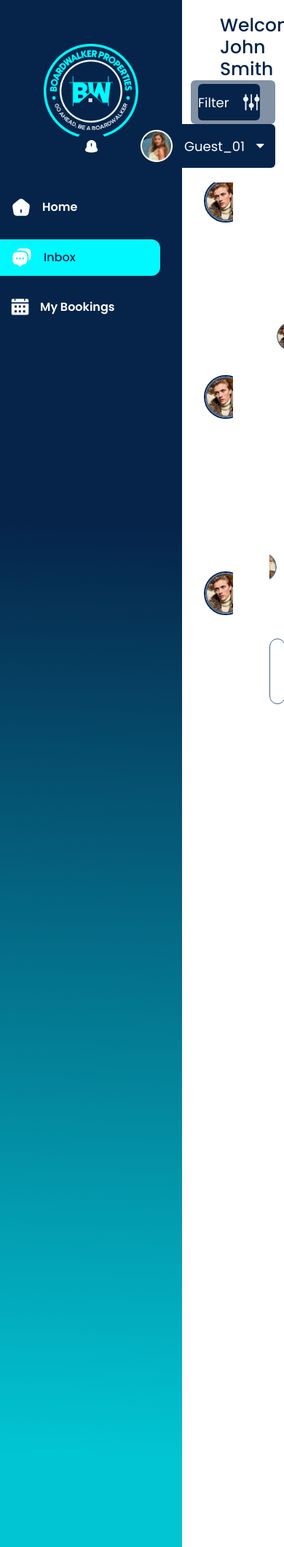
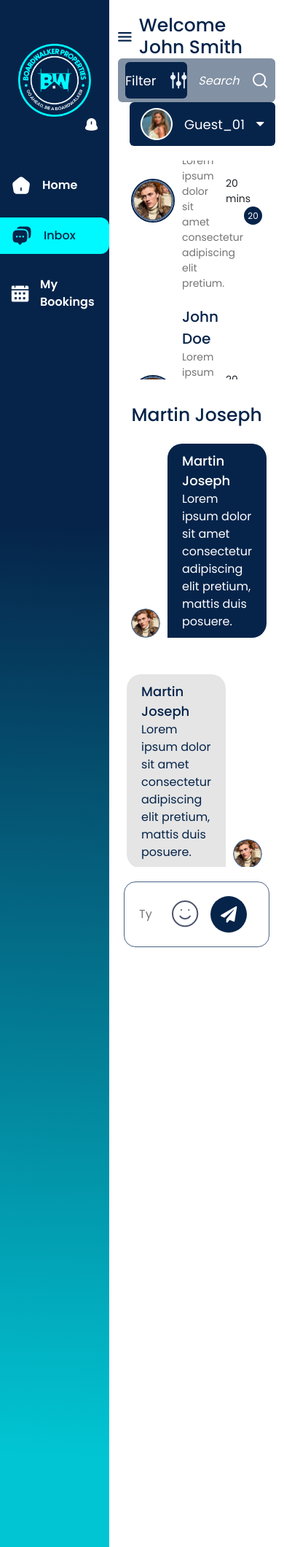
Before and after one commit to abdulazeem23/boardwalker, a PHP site: page /inbox.php in a window 390 px wide; the page is wider, and only the part inside the window is pictured. Shown: that part at 73% size. Run offline with PHP 8.4, Linux system fonts and the light colour scheme; some libraries are stand-ins or nearby versions.

Commit message:
responsive added

```diff
--- a/assets/css/responsive.css
+++ b/assets/css/responsive.css
@@ -1,281 +1,104 @@
 @media only screen and (max-width:1750px){}
-@media only screen and (max-width:1600px){}
-@media only screen and (max-width:1540px){
-	.absImg1 {
-		max-width: 580px;
+@media only screen and (max-width:1600px){
+	.properties_box_wrappper {
+		column-count: unset;
+		display: flex;
+		flex-wrap: wrap;
+		gap: 10px;
 	}
-	.headingMain {
-		font-size: 40px;
+	.properties_box {
+		max-width: 280px;
 	}
-	.descMain {
-		font-size: 16px;
+	.myAcc-wrapper {
+		width: 100%;
 	}
 }
-@media only screen and (max-width:1440px){}
-@media only screen and (max-width:1366px){}
-@media only screen and (max-width:1280px){}
-@media only screen and (max-width:1024px){
-	.index-banner {
-		min-height: 640px;
-		padding-top: 285px;
+@media only screen and (max-width:1440px){
+	.properties_box {
+		max-width: 260px;
 	}
-	.index-banner.banner-17 {
-		padding-top: 355px;
+	.serach_filter{
+		max-width: 450px;
 	}
-	.absImg1 {
-		max-width: 480px;
+	.chatLeft{
+		max-width: 400px;
 	}
-	.heading {
-		font-size: 25px;
+	.chatRight {
+		width: calc(100% - 400px);
 	}
-	.desc {
-		font-size: 14.5px;
+}
+@media only screen and (max-width:1280px){
+	.header_left {
+		max-width: 200px !important;
 	}
-	.providerCard img {
-		max-width: 175px;
+	.header_right {
+		width: calc(100% - 200px) !important;
 	}
-	.providerCard .textBox {
-		max-width: 235px;
+	.rightContent_wrapper {
+		width: calc(100% - 200px) !important;
 	}
-	.providerCard .heading {
-		font-size: 22.5px;
+}
+@media only screen and (max-width:1200px){
+	.header_left {
+		max-width: 150px !important;
 	}
-	/* ======= Setting page responsive  ======== */
-	.setting_section_right{
+	.header_right {
+		width: calc(100% - 150px) !important;
+	}
+	.rightContent_wrapper {
+		width: calc(100% - 150px) !important;
+	}
+	.left_menu_logo a img {
+		max-width: 100px !important;
+	}
+	.addProperty_wrapper {
+		max-width: 700px;
+		padding: 10px 20px;
+	}
+	.bookingDetail_section .nav-pills .nav-link {
+		font-size: 16px;
+		padding: 0 10px;
+	}
+	.payment_options {
+		flex-wrap: wrap;
+	}
+	.inbox-content {
+		gap: 30px;
+	}
+	.chatLeft {
+		max-width: 370px;
+	}
+	.chatRight {
+		width: calc(100% - 370px);
+	}
+	.chatLeft .ownerImg {
+		max-width: 60px;
+	}
+	.chatLeft .owner_desc {
+		width: calc(100% - 130px);
+	}
+	.chat-time-msg {
+		max-width: 70px;
+	}
+	.menu_links .one{
+		margin-right: 0;
+	}
+}
+@media screen and (max-width: 1024px){
+	.property_Owner_section{
+		margin: 0 auto;
+	}
+}
+@media screen and (max-width:991px){
+	.inbox-content {
+		flex-direction: column;
+	}
+	.chatLeft {
+		max-width: 500px;
+		margin: 0 auto;
+		height: 400px;
+	}
+	.chatRight {
 		width: 100%;
 	}
-	/*  */
-	/* ============ Chat Screen responsive ============= */
-	.chat_screen_left {
-		max-width: 350px;
-	}
-	.chat_screen_right {
-		width: calc(100% - 350px);
-	}
 }
-@media only screen and (max-width:991px){}
-@media only screen and (max-width: 910px){
-	/*===== Setting page responsive =====*/
-	.setting_section_wrapper{
-		flex-direction: column;
-	}
-	/*  */
-	/* ==== Chat Screen responsive ===== */
-	.chat_screen_left {
-		max-width: 300px;
-	}
-	.chat_screen_right {
-		width: calc(100% - 300px);
-	}
-	.profile_photo {
-		width: 100%;
-		max-width: 70px;
-	}
-	/*  */
-}
-@media only screen and (max-width:767px){
-	.absImg1 {
-		opacity: 0.2;
-	}
-	.genPadding {
-		padding: 80px 0px;
-	}
-	.providerCard {
-		height: auto;
-		flex-direction: column;
-	}
-	.providerCard .textBox {
-		max-width: 235px;
-		padding: 10px 0px;
-	}
-	.genCard1.type2 .imgBox img {
-		max-width: 100%;
-		height: auto;
-	}
-	.genCard1.type2 {
-		max-width: 280px;
-		margin: 15px auto;
-	}
-	.footerCol {
-		max-width: 165px;
-	}
-	.fTitle {
-		font-size: 18px;
-	}
-	.headingMain {
-		font-size: 30px;
-	}
-	.searchFilter {
-		align-items: flex-start;
-		flex-direction: column;
-		padding: 20px!important;
-	}
-	.fGroup {
-		border-left: 0;
-		border-right: 0;
-		padding: 0!important;
-		margin-bottom: 5px;
-	}
-	.searcBtn {
-		width: 100%;
-		height: 55px;
-		position: unset;
-		border-radius: 5px;
-		margin-top: 15px;
-	}
-	.index-banner,
-	.index-banner.banner-17 {
-		padding-top: 200px;
-	}
-	header {
-		padding: 10px 0px;
-	}
-	.logImgbox {
-		max-width: 60px;
-	}
-	.about-sec-2 .textBox .heading {
-		font-size: 35px;
-	}
-	.cityCard .heading {
-		font-size: 16px;
-	}
-	.cityCard .desc {
-		font-size: 14px;
-	}
-	.about-sec-1 .infoBox, .career-sec-1 .infoBox {
-		padding-left: 0;
-		padding: 20px 0px;
-	}
-	.navItem {
-		font-size: 14px;
-	}
-	.navigation {
-		padding: 10px 10px;
-		top: 60px;
-	}
-	.orderDetail1 {
-		padding-top: 30px;
-	}
-	.pricing {
-		font-size: 20px;
-	}
-	.cartCard .textBox .title, .cartCard .textBox .info {
-		font-size: 16px;
-	}
-	.cartCard .textBox {
-		padding: 35px 20px;
-		flex-direction: column;
-		align-items: flex-start;
-	}
-	.cartCard .imgBox {
-		max-width: 310px;
-		border-right: 0;
-	}
-	.cartCard {
-		flex-direction: column;
-	}
-	.checkOutBox {
-		margin-bottom: 15px;
-	}
-	.become-host-sec-2 .genBar .heading {
-		font-size: 30px;
-	}
-	.index-banner.banner-17 {
-		min-height: 345px;
-	}
-	/* chat screen */
-	.chat_screen_content{
-		flex-direction: column;
-	}
-	.chat_screen_left {
-		max-width: 100%;
-	}
-	.chat_screen_right {
-		width: 100%;
-	}
-	/*  */
-	.intialRow {
-		flex-direction: column;
-	}
-	.intialRow .leftCol {
-		display: none;
-	}
-	.intialRow .rightCol {
-		width: 100%;
-	}
-	.logoBox1 {
-		max-width: 120px;
-	}
-}
-@media only screen and (max-width:660px){}
-@media only screen and (max-width:575px){
-/*	.genCard1 .imgBox img {
-		max-width: 150px;
-		height: 150px;
-	}*/
-	.genCard1 .textBox {
-		flex-direction: column;
-		justify-content: flex-start;
-		align-items: flex-start;
-	}
-	.genCard1 .name, .ratingPoints, .genCard1 .price {
-		font-size: 15px;
-	}
-	.slideArrows {
-		max-width: 100px;
-	}
-	.moveBtn {
-		width: 42px;
-		height: 42px;
-		font-size: 20px;
-	}
-	.btnMw {
-		max-width: 145px;
-		height: 45px;
-		font-size: 15px;
-	}
-	.about-sec-2 .textBox .heading {
-		font-size: 25px;
-	}
-	.about-sec-2 {
-		min-height: 400px;
-	}
-	.genPadding {
-		padding: 60px 0px;
-	}
-	.heading {
-		font-size: 22px;
-	}
-	.fTitle {
-		font-size: 16px;
-	}
-	.fLink {
-		font-size: 14px;
-	}
-	.footerCol {
-		max-width: 150px;
-	}
-	.upload_photo {
-		justify-content: space-between;
-	}
-	.genBtnBlue, .genBtnWhite {
-		max-width: 150px;
-	}
-	.logHeading {
-		font-size: 28px;
-	}
-	.avatar-upload .avatar-edit {
-		bottom: 0;
-		right: 0;
-	}
-	.avatar-upload {
-		max-width: 120px;
-	}
-	.avatar-upload .avatar-preview {
-		width: 120px;
-		height: 120px;
-	}
-}
-@media only screen and (max-width:480px){}
-@media only screen and (max-width:375px){}
-@media only screen and (max-width:340px){}
--- a/assets/css/style.css
+++ b/assets/css/style.css
@@ -74,7 +74,7 @@ body {
     position: fixed;
     top: 0;
     left: 0;
-    z-index: 999999;
+    z-index: 111;
     background: #fff;
     background-size: cover;
     background-position: center;
@@ -93,7 +93,7 @@ body {
 .header_menu_button {
     display: flex;
     align-items: center;
-    gap: 40px;
+    gap: 10px;
 }
 .serach_filter {
     display: flex;
@@ -319,17 +319,27 @@ body {
     color: #06244A;
     background-color: #00F9FF;
     font-weight: 500;
-    margin-right: 30px;
 }
 .menu_links .one {
     display: flex;
     align-items: center;
+    justify-content: left;
     gap: 15px;
     font-size: 16px;
     font-weight: 600;
     color: #fff;
     padding: 10px 15px;
     border-radius: 0px 12px 12px 0px;
+    margin-right: 30px;
+}
+.menu_links .one .blue_icon {
+    display: none;
+}
+.menu_links .one.active .blue_icon {
+    display: block;
+}
+.menu_links .one.active .white_icon {
+    display: none;
 }
 .menu_links {
     display: flex;
@@ -354,11 +364,7 @@ body {
     gap: 10px;
 }
 .properties_box_wrappper {
-    display: flex;
-    align-items: flex-start;
-    justify-content: space-between;
-    flex-wrap: wrap;
-    gap: 15px;
+    column-count: 5;
 }
 .properties_box {
     position: relative;
@@ -370,6 +376,7 @@ body {
     border: 2px solid #06244A;
     padding: 10px;
     border-radius: 12px;
+    margin-bottom: 15px;
 }
 .property_img img {
     width: 100%;
@@ -1444,7 +1451,8 @@ body {
     justify-content: center;
     border-bottom: 1px solid #747474;
     padding-bottom: 0;
-    width: calc(100% - 400px);
+    width: 100%;
+    max-width: 1200px;
     margin: 0 auto;
 }
 .setting_inner_content .nav-pills .nav-link {
@@ -1669,7 +1677,7 @@ input[type=range].lower::-webkit-slider-runnable-track {
     width: 100%;
     max-width: 500px;
     padding: 20px 10px;
-    height: 800px;
+    height: 700px;
     overflow-y: scroll;
 }
 .chatRight {
@@ -1767,6 +1775,7 @@ input[type=range].lower::-webkit-slider-runnable-track {
     border-radius: 16px;
     height: 90px;
     gap: 10px;
+    margin: 20px 0;
 }
 .chatFooter input {
     width: calc(100% - 140px);
@@ -1795,7 +1804,7 @@ input[type=range].lower::-webkit-slider-runnable-track {
 .user_msg_detail {
     position: relative;
     padding: 20px 10px;
-    height: 680px;
+    height: 600px;
     overflow-y: scroll;
 }
 .chatLeft::-webkit-scrollbar-track
--- a/assets/js/custom.js
+++ b/assets/js/custom.js
@@ -23,15 +23,36 @@ $(".three-dotted").click(function(){
 	$('.userprofile_report').toggleClass("active");
   });
 
-// ONLOAD ANIMATION START
-window.addEventListener('load', () => {
-	var fadeTarget = document.getElementById("loading");
-	var fadeEffect = setTimeout(function() {
-		fadeTarget.style.opacity = "0";
-		fadeTarget.style.zIndex = "-9999";
-	}, 100);
-});
-// ONLOAD ANIMATION END
+// Menu Burger Js
+  var state = "expanded";
+  //Check if navbar is expanded or minimized and handle
+  $('.menu_burger').click(function() {
+	  if (state == "expanded") {
+		  $('.header_left').css('max-width', '150px');
+		  $('.header_left').css('transition', 'all 0.3s ease-in-out');
+		  $('.header_right ').css('width', 'calc(100% - 150px)');
+		  $('.header_right ').css('transition', 'all 0.3s ease-in-out');
+		  $('.rightContent_wrapper').css('width', 'calc(100% - 150px)');
+		  $('.rightContent_wrapper').css('transition', 'all 0.3s ease-in-out')
+		  $('.menu_links .one span').css('display', 'none');
+		  $('.menu_links .one span').css('transition', 'all 0.3s ease-in-out');
+		  $('.menu_links .one').css('justify-content', 'center')
+		  $('.left_menu_logo a img').css('max-width', '100px');
+		  $('.left_menu_logo a img').css('transition', 'all 0.3s ease-in-out');
+		  state = "minimized";
+	  }
+	  else {
+		  if (state == "minimized") {
+			  $('.header_left').css('max-width', '250px');
+			  $('.header_right').css('width', 'calc(100% - 250px)');
+			  $('.rightContent_wrapper').css('width', 'calc(100% - 250px)');
+			  $('.menu_links .one span').css('display', 'block');
+			  $('.menu_links .one').css('justify-content', 'left')
+			  $('.left_menu_logo a img').css('max-width', '130px');
+			  state = "expanded";
+		  }
+	  }
+  })
 
 // Properties Boxes Slider Js
 var swiper = new Swiper(".propertyBoxSwiper", {
--- a/includes/footer-links.php
+++ b/includes/footer-links.php
@@ -556,6 +556,8 @@
 <!-- JAVASCRIPT SHEETS -->
 <script src="assets/js/custom.js"></script>
 <!-- JAVASCRIPT SHEETS -->
+<!-- AOS -->
+<script src="https://unpkg.com/aos@2.3.1/dist/aos.js"></script>
 <!-- data-fancybox="gallery" data-src="" -->
 
 <script>
@@ -629,5 +631,10 @@ jQuery(document).ready(function() {
 });
 </script>
 
+
+<script>
+  AOS.init();
+</script>
+
 </body>
 </html>
--- a/includes/header.php
+++ b/includes/header.php
@@ -37,9 +37,10 @@
 </head>
 
 <body>
-	<div id="loading" class="splashScreen xy-center">
-		<img src="assets/images/logo.png" alt="img" class="splashLogo zoom-in-zoom-out ">
-	</div>
+	<!-- <div id="loading" class="splashScreen xy-center">
+		<img src="assets/images/logo.png" alt="img" class="splashLogo" data-aos="fade-up"
+     data-aos-duration="3000">
+	</div> -->
 	<header class="main_header">
 		<aside class="header_left">
 			<div class="left_menu_wrapper">
@@ -51,15 +52,18 @@
 				<div class="menu_links_wrapper">
 					<div class="menu_links">
 						<a class="one" href="index.php">
-							<img src="assets/images/home-icon.png" alt="">
+							<img class="white_icon" src="assets/images/home-icon.png" alt="">
+							<img class="blue_icon" src="assets/images/home-icon-blue.png" alt="">
 							<span>Home</span>
 						</a>
 						<a class="one" href="inbox.php">
-							<img src="assets/images/Inbox-icon.png" alt="">
+							<img class="white_icon" src="assets/images/Inbox-icon.png" alt="">
+							<img class="blue_icon" src="assets/images/Inbox-icon-blue.png" alt="">
 							<span>Inbox</span>
 						</a>
 						<a class="one" href="booking.php">
-							<img src="assets/images/Bookings-icon.png" alt="">
+							<img class="white_icon" src="assets/images/Bookings-icon.png" alt="">
+							<img class="blue_icon" src="assets/images/Bookings-icon-blue.png" alt="">
 							<span>My Bookings</span>
 						</a>
 					</div>
@@ -77,14 +81,14 @@
 							<h1 class="title">Welcome John Smith</h1>
 						</div>
 					</div>
-					<div class="col-lg-6 col-md-6 col-12">
+					<div class="col-lg-5 col-md-5 col-12">
 						<div class="serach_filter">
 							<a class="filter_btn" data-bs-toggle="modal" href="#filterModal" role="button">Filter <img src="assets/images/filter-icon.png" alt=""></a>
 							<input type="text" placeholder="Search">
 							<a href="javascript:void(0)" class="search_icon"><img src="assets/images/search-icon.png" alt=""></a>
 						</div>
 					</div>
-					<div class="col-lg-3 col-md-3 col-12">
+					<div class="col-lg-4 col-md-4 col-12">
 						<div class="guest_profile_section">
 							<div class="notif_setting">
 								<a class="notif_icon" href="javascript:void(0)"><img src="assets/images/notification-icon.png" alt=""></a>
--- a/login.php
+++ b/login.php
@@ -23,7 +23,7 @@
 				<button class="genBtn logBtn mb-4" type="button"><img src="assets/images/guest-icon.png" alt=""> Continue As a Guest</button>
 				<button class="genBtn logBtn mb-3 mt-4 clrG" type="button"> <i class="fa-brands fa-google me-2"></i> Continue with Google</button>
 				<button class="genBtn logBtn clrA" type="button"><i class="fa-brands fa-apple me-2"></i> Continue with Apple</button>
-				<p class="resendBtn">Don't have an account? <a href="#!">Sign Up</a></p>
+				<p class="resendBtn">Don't have an account? <a href="sign-up.php">Sign Up</a></p>
 			</form>
 		</div>
 	</div>
--- a/setting.php
+++ b/setting.php
@@ -59,7 +59,7 @@
             <div class="tab-pane fade" id="pills-MyAccount" role="tabpanel" aria-labelledby="pills-MyAccount-tab">
                 <div class="myAcc-wrapper">
                     <div class="row">
-                        <div class="col-lg-6 col-md-6 col-12">
+                        <div class="col-lg-6 col-md-12 col-12">
                             <div class="property_Owner_section">
                                 <div class="property_Owner_detail">
                                     <div class="ownerImg">
@@ -87,7 +87,7 @@
                                 </div>
                             </div>
                         </div>
-                        <div class="col-lg-6 col-md-6 col-12">
+                        <div class="col-lg-6 col-md-12 col-12">
                             <div class="booking_confirmation_modal">
                                 <div class="modal-dialog modal-dialog-centered">
                                     <div class="modal-content">
```
Also changed, not shown: assets/images/Bookings-icon-blue.png (added), assets/images/Inbox-icon-blue.png (added), assets/images/home-icon-blue.png (added).
